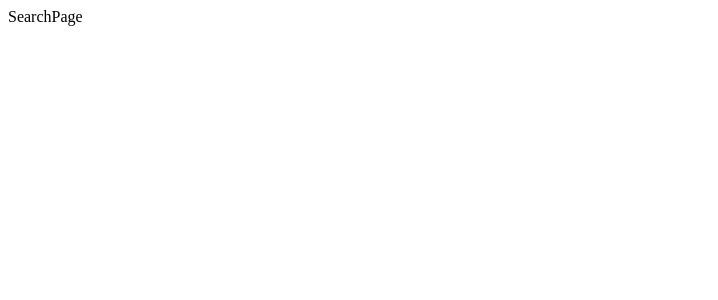
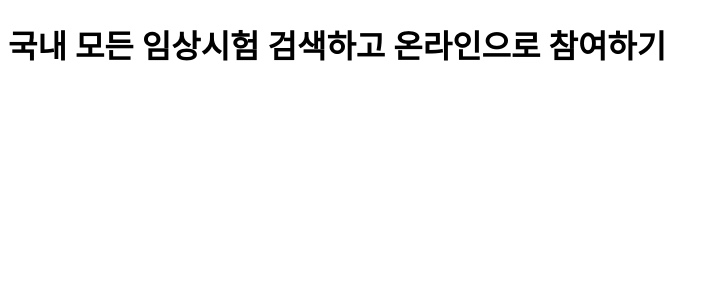
Before and after one commit to ekdls1218/pre-onboarding-11th-4, a React (Create React App) app: page / in a window 1280 px wide. Shown: the top 300 px of the page, without its empty margins (0-718 px from the left). Built offline with nearby package versions, Linux system fonts and the light colour scheme.

Commit message:
feat: 헤더 생성

```diff
--- a/src/SearchPage.jsx
+++ b/src/SearchPage.jsx
@@ -1,6 +1,11 @@
 import React from 'react';
+import Header from './components/Header';
 
 function SearchPage() {
-	return <div>SearchPage</div>;
+	return (
+		<div>
+			<Header />
+		</div>
+	);
 }
 export default SearchPage;
--- /dev/null
+++ b/src/components/Header.jsx
@@ -0,0 +1,10 @@
+import React from 'react';
+
+function Header() {
+	return (
+		<div>
+			<h1>국내 모든 임상시험 검색하고 온라인으로 참여하기</h1>
+		</div>
+	);
+}
+export default Header;
```
